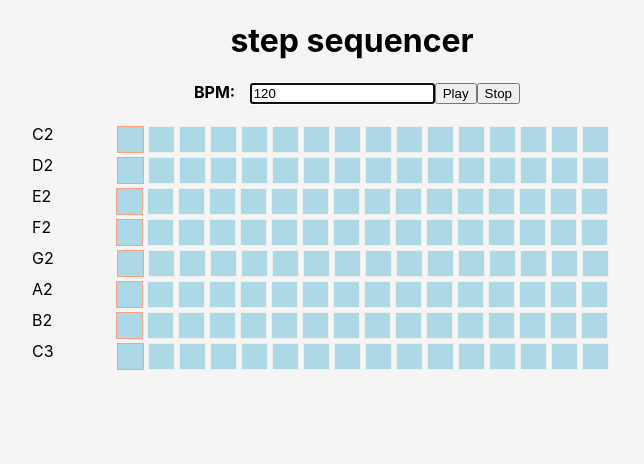
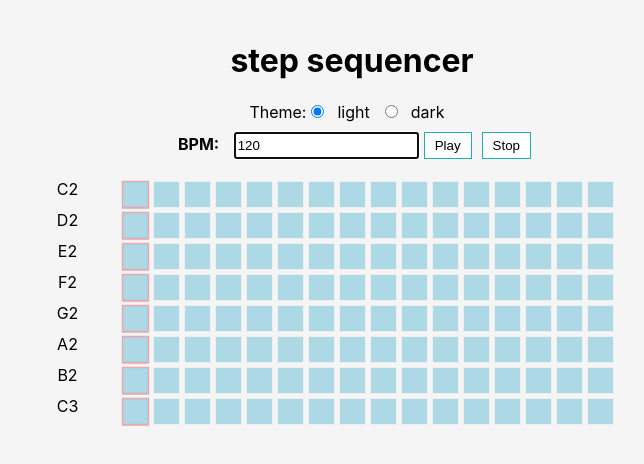
Before and after one commit to borodk/ss-16, a React (Create React App) app: page / in a window 1280 px wide. Shown: the top 464 px of the page, without its empty margins (288-932 px from the left). Built offline with nearby package versions, Linux system fonts and the light colour scheme.

Commit message:
added light/dark theme

```diff
--- a/public/index.html
+++ b/public/index.html
@@ -28,7 +28,7 @@
   </head>
   <body>
     <noscript>You need to enable JavaScript to run this app.</noscript>
-    <div id="root"></div>
+    <div id="root" class="light"></div>
     <!--
       This HTML file is a template.
       If you open it directly in the browser, you will see an empty page.
--- a/src/App.css
+++ b/src/App.css
@@ -1,15 +1,38 @@
-html {
-  background-color: whitesmoke;
+html,
+body,
+#root {
+  height: 100%;
 }
 
 .App {
   text-align: center;
   max-width: 50%;
   margin: 0 auto;
+  padding-top: 20px;
+}
+
+.row-label {
+  float: left;
+  height: 31px;
+  width: 31px;
+}
+
+.theme-select {
+  margin-bottom: 10px;
 }
 
 #controls {
   margin: 20px 0;
+}
+
+#controls button {
+  margin: 0 5px;
+  padding: 5px 10px;
+}
+
+
+#controls #bpm {
+  height: 21px;
 }
 
 #controls label {
@@ -18,29 +41,97 @@ html {
 
 #step-sequencer {
   display: inline-block;
-					width: 100%;
-					height: 120px;
+  width: 100%;
+  height: 120px;
 }
 
 #container {
   width: 100%;
-					height: 100%;
-					display: flex;
+  height: 100%;
+  display: flex;
 }
 
-.square {
+#step-sequencer {
+  width: 600px;
+}
+
+/* light mode */
+html .light {
+  background-color: whitesmoke;
+}
+
+.light .square {
   background-color: lightblue;
 }
 
-.square.filled {
+.light .square.filled {
   background-color: teal;
 }
 
-.square.filled.active {
-  background-color: white;
+.light .square.filled.active {
+  background-color: mediumturquoise;
 }
 
-.row-label {
-  float: left;
-  height: 31px;
+.light #controls button {
+  background: white;
+  border: 1px solid lightseagreen;
 }
+
+.light #controls button:active,
+.light #controls button:hover {
+  background: lightcyan;
+}
+
+@keyframes glow {
+  0% {
+  /*border-color: #393;*/
+  border-color:lightpink;
+  box-shadow: 0 01 px rgba(200,0,0,.2), inset 0 0 5px rgba(200,0,0,.1), 0 1px 0 #000;
+  }
+  100% {
+    border-color:lightcoral;
+  /*border-color: #6f6;*/
+  box-shadow: 0 0 5px rgba(200,0,0,.6), inset 0 0 5px rgba(200,0,0,.4), 0 1px 0 #000;
+  }
+}
+
+/* dark mode */
+
+html .dark {
+  background-color: black;
+  color: whitesmoke;
+}
+
+.dark .square {
+  background-color: lightgoldenrodyellow;
+}
+
+.dark .square.filled {
+  background-color: orangered;
+}
+
+.dark .square.filled.active {
+  background-color: goldenrod;
+}
+
+.dark #controls button {
+  background: white;
+  border: 1px solid lightseagreen;
+}
+
+.dark #controls button:active,
+.dark #controls button:hover {
+  background: lightcyan;
+}
+
+@keyframes glow-dark {
+  0% {
+
+  border-color:navajowhite;
+  box-shadow: 0 01px rgba(255,0,0,.2), inset 0 0 5px rgba(255,0,0,.1), 0 1px 0 #000;
+  }
+  100% {
+    border-color:tomato;
+  box-shadow: 0 0 5px rgba(255,0,0,.6), inset 0 0 5px rgba(255,0,0,.4), 0 1px 0 #000;
+  }
+}
--- a/src/Components/StepSequencer.js
+++ b/src/Components/StepSequencer.js
@@ -2,6 +2,7 @@ import React, { useState, useEffect, useCallback } from 'react';
 import * as Tone from 'tone';
 import StepSequencerSquare from './StepSequencerSquare';
 import InputWithLabel from './InputWithLabel';
+import ThemeSelect from './ThemeSelect';
 
 const notes = [
   "C2",
@@ -58,11 +59,11 @@ const StepSequencer = () => {
   )
 
   // set BPM
-  const handleBpmInput = event => {
+  const handleBpmInput = useCallback((event) => {
     let value = event.target.value;
     setBpm(value);
     Tone.Transport.bpm.value = value;
-  };
+  }, []);
 
   // play / stop functions
   const play = useCallback(() => {
@@ -91,6 +92,7 @@ const StepSequencer = () => {
   return (
     <>
       <div id="controls">
+        <ThemeSelect/>
         <InputWithLabel
           id="bpm"
           value={bpm}
@@ -102,7 +104,7 @@ const StepSequencer = () => {
         <button onClick={() => play()}>Play</button>
         <button onClick={() => stop()}>Stop</button>
       </div>
-      <div>
+      <div id="step-sequencer">
         {pattern.map((row, y) => (
           <>
           <label class="row-label">{notes[y]}</label>
--- a/src/Components/StepSequencerSquare.js
+++ b/src/Components/StepSequencerSquare.js
@@ -1,5 +1,6 @@
 import React from 'react';
 import * as Helpers from '../Helpers';
+import '../App.css';
 
 const StepSequencerSquare = ({ active, value, onClick, id }) => {
 
@@ -7,6 +8,11 @@ const StepSequencerSquare = ({ active, value, onClick, id }) => {
     let currentSquare = document.getElementById(id);
     (active && Helpers.hasClass(currentSquare, 'filled')) ?
     currentSquare.classList.add('active') : currentSquare.classList.remove('active');
+  }
+  let activeStyles ={};
+  if(active){
+    activeStyles.anim8 = "glow 800ms ease-out infinite alternate";
+    //activeStyles.bg = "linear-gradient(white, whitesmoke)";
   }
 
   return (
@@ -18,12 +24,13 @@ const StepSequencerSquare = ({ active, value, onClick, id }) => {
         width: 25,
         height: 25,
         margin: 2,
-        border: active ? "1px solid lightsalmon" : "1px solid #eee",
+        border: "1px solid #eee",
+        animation: activeStyles.anim8,
+        background: activeStyles.bg,
       }}
       className="square"
       onClick={onClick}
       id={id}
-      active={active}
     >
       {value}
     </div>
--- /dev/null
+++ b/src/Components/ThemeSelect.js
@@ -0,0 +1,26 @@
+import React, { useState } from 'react';
+
+const ThemeSelect = () => {
+  const [themeValue, setThemeValue] = useState("light");
+
+   const handleChange = event => {
+     let value = event.target.value;
+     let root = document.getElementById("root");
+      setThemeValue(value);
+      root.removeAttribute("class");
+      root.classList.add(value);
+  };
+
+  return (
+    <div className="theme-select">
+      Theme:
+      <input type="radio" value="light" name="light" onChange={handleChange} checked={themeValue === "light"}/>
+      <label>light</label>
+      <input type="radio" value="dark" name="dark" onChange={handleChange} checked={themeValue === "dark"}/>
+      <label>dark</label>
+    </div>
+  );
+
+}
+
+export default ThemeSelect;
```
